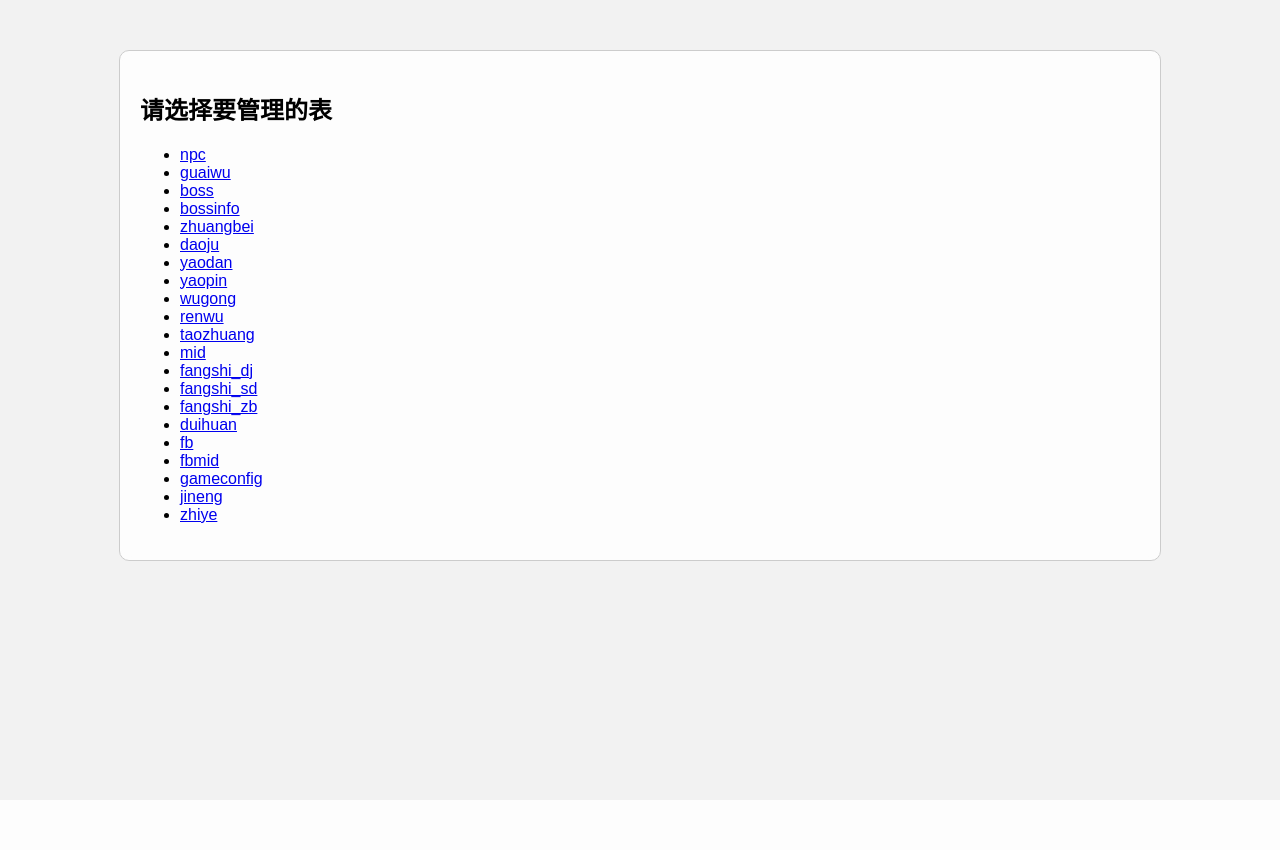
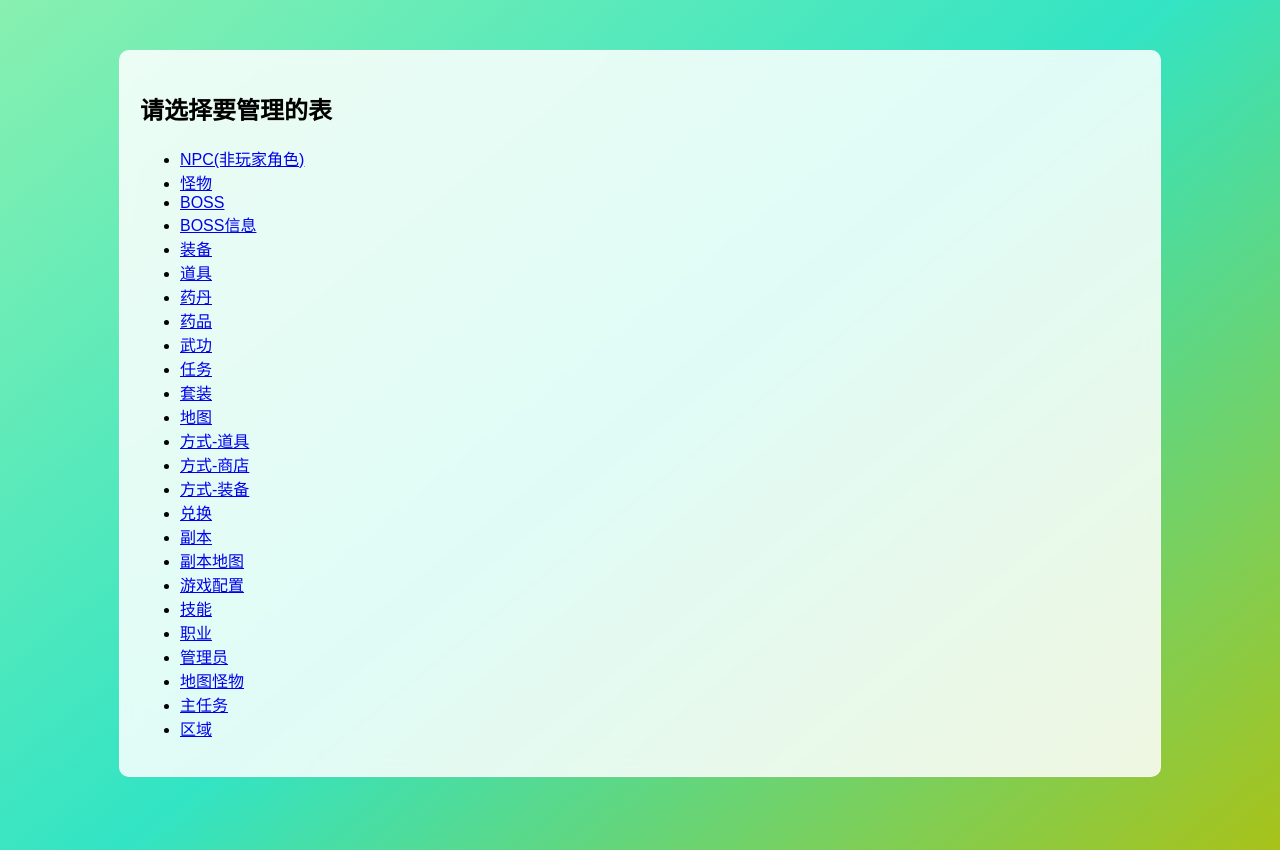
Before and after one commit to miemu1/xunxianji, a PHP site: page /devtool/index.php in a window 1280 px wide. Before the commit the page ends 561 px from the top, so only its background shows below. Run offline with PHP 8.4, Linux system fonts and the light colour scheme; the visitor is signed in with stand-in values (Sample User, id 1).

Commit message:
Update index.php

```diff
--- a/devtool/index.php
+++ b/devtool/index.php
@@ -1,6 +1,15 @@
 <?php
 session_start();
 require_once __DIR__ . '/config.php';
+
+// 生成随机渐变背景
+function random_gradient() {
+    $c1 = sprintf('#%06X', mt_rand(0, 0xFFFFFF));
+    $c2 = sprintf('#%06X', mt_rand(0, 0xFFFFFF));
+    $c3 = sprintf('#%06X', mt_rand(0, 0xFFFFFF));
+    $angle = mt_rand(0, 360);
+    return "linear-gradient({$angle}deg, {$c1}, {$c2}, {$c3})";
+}
 
 function redirect($url) {
     header('Location: ' . $url);
@@ -22,9 +31,10 @@ if (!isset($_SESSION['devtool'])) {
     <html lang="zh-CN">
     <meta charset="utf-8">
     <title>开发者工具登录</title>
+    <?php $bg = random_gradient(); ?>
     <style>
-        body{font-family:"Microsoft YaHei",sans-serif;background:#f2f2f2;}
-        .container{max-width:400px;margin:100px auto;padding:20px;background:rgba(255,255,255,0.8);border-radius:10px;border:1px solid #ccc;backdrop-filter:blur(6px);}
+        body{font-family:"Microsoft YaHei",sans-serif;background:<?php echo $bg; ?>;min-height:100vh;margin:0;}
+        .container{max-width:400px;margin:100px auto;padding:20px;background:rgba(255,255,255,0.85);border-radius:10px;border:1px solid rgba(255,255,255,0.6);backdrop-filter:blur(8px);}
         label{display:block;margin-bottom:10px;}
     </style>
     <body>
@@ -41,33 +51,70 @@ if (!isset($_SESSION['devtool'])) {
     exit();
 }
 
-$tableList = [
-    'npc','guaiwu','boss','bossinfo','zhuangbei','daoju','yaodan','yaopin',
-    'wugong','renwu','taozhuang','mid','fangshi_dj','fangshi_sd','fangshi_zb',
-    'duihuan','fb','fbmid','gameconfig','jineng','zhiye'
-];
+$tableList = array(
+    'npc' => 'NPC(非玩家角色)',
+    'guaiwu' => '怪物',
+    'boss' => 'BOSS',
+    'bossinfo' => 'BOSS信息',
+    'zhuangbei' => '装备',
+    'daoju' => '道具',
+    'yaodan' => '药丹',
+    'yaopin' => '药品',
+    'wugong' => '武功',
+    'renwu' => '任务',
+    'taozhuang' => '套装',
+    'mid' => '地图',
+    'fangshi_dj' => '方式-道具',
+    'fangshi_sd' => '方式-商店',
+    'fangshi_zb' => '方式-装备',
+    'duihuan' => '兑换',
+    'fb' => '副本',
+    'fbmid' => '副本地图',
+    'gameconfig' => '游戏配置',
+    'jineng' => '技能',
+    'zhiye' => '职业',
+    'addim' => '管理员',
+    'midguaiwu' => '地图怪物',
+    'zhurenwu' => '主任务',
+    'qy' => '区域'
+);
+
+$columnLabels = array(
+    'npc' => array(
+        'id' => '编号',
+        'nname' => 'NPC名称',
+        'nsex' => 'NPC性别',
+        'ninfo' => 'NPC介绍',
+        'muban' => '代码文件',
+        'taskid' => '任务列表',
+        'mz' => '图片',
+        'rwqy' => '任务区域'
+    )
+);
+
 $table = isset($_GET['table']) ? $_GET['table'] : '';
 $action = isset($_GET['action']) ? $_GET['action'] : 'list';
 
-$style = <<<STYLE
-<style>
-body{font-family:"Microsoft YaHei",sans-serif;background:#f2f2f2;}
-.container{max-width:1000px;margin:50px auto;padding:20px;background:rgba(255,255,255,0.8);border-radius:10px;border:1px solid #ccc;backdrop-filter:blur(6px);}
+$bg = random_gradient();
+$style = '<style>
+body{font-family:"Microsoft YaHei",sans-serif;background:'.$bg.';min-height:100vh;margin:0;}
+.container{max-width:1000px;margin:50px auto;padding:20px;background:rgba(255,255,255,0.85);border-radius:10px;border:1px solid rgba(255,255,255,0.6);backdrop-filter:blur(8px);}
 table{width:100%;border-collapse:collapse;}
 th,td{border:1px solid #999;padding:5px;text-align:left;}
 label{display:block;margin-bottom:10px;}
-</style>
-STYLE;
+input[type=text],input[type=password]{width:100%;padding:5px;border-radius:4px;border:1px solid #ccc;}
+button{padding:5px 10px;margin-top:10px;}
+</style>';
 $header = '<!DOCTYPE html><html lang="zh-CN"><meta charset="utf-8"><title>开发者工具</title>'.$style.'<body><div class="container">';
 $footer = '</div></body></html>';
 
-if (!in_array($table, $tableList)) {
+if (!array_key_exists($table, $tableList)) {
     $table = '';
 }
 
 if ($table && $action === 'insert' && $_SERVER['REQUEST_METHOD'] === 'POST') {
-    $cols = [];
-    $vals = [];
+    $cols = array();
+    $vals = array();
     foreach ($_POST as $k => $v) {
         $cols[] = '`'.$k.'`';
         $vals[':'.$k] = $v;
@@ -75,6 +122,15 @@ if ($table && $action === 'insert' && $_SERVER['REQUEST_METHOD'] === 'POST') {
     $sql = 'INSERT INTO `'.$table.'` (' . implode(',', $cols) . ') VALUES (' . implode(',', array_keys($vals)) . ')';
     $stmt = $pdo->prepare($sql);
     $stmt->execute($vals);
+
+    if ($table === 'npc' && !empty($_POST['muban'])) {
+        $file = basename($_POST['muban']);
+        $path = dirname(__DIR__).'/npc/muban/'.$file;
+        if (!file_exists($path)) {
+            $content = "<?php\n// ".(isset($_POST['nname']) ? $_POST['nname'] : '')." 的脚本\n?>\n";
+            file_put_contents($path, $content);
+        }
+    }
     echo $header;
     echo '<p>插入成功。</p><p><a href="index.php?table='.$table.'">返回</a></p>';
     echo $footer;
@@ -85,11 +141,18 @@ if ($table && $action === 'add') {
     $stmt = $pdo->query('SHOW COLUMNS FROM `'.$table.'`');
     $fields = $stmt->fetchAll(PDO::FETCH_ASSOC);
     echo $header;
-    echo '<h2>新增 '.$table.'</h2>';
+    echo '<h2>新增 '.htmlspecialchars($tableList[$table]).'</h2>';
     echo '<form method="post" action="index.php?table='.$table.'&action=insert">';
+    echo '<p><a href="index.php?table='.$table.'">返回列表</a></p>';
     foreach ($fields as $f) {
         if ($f['Extra'] === 'auto_increment') continue;
-        echo '<div><label>'.$f['Field'].': <input name="'.$f['Field'].'"></label></div>';
+        $fname = $f['Field'];
+        if (isset($columnLabels[$table]) && isset($columnLabels[$table][$fname])) {
+            $label = $columnLabels[$table][$fname].'('.$fname.')';
+        } else {
+            $label = $fname;
+        }
+        echo '<div><label>'.$label.': <input name="'.$fname.'"></label></div>';
     }
     echo '<button type="submit">保存</button>';
     echo '</form>';
@@ -101,13 +164,18 @@ if ($table) {
     $stmt = $pdo->query('SELECT * FROM `'.$table.'` LIMIT 20');
     $rows = $stmt->fetchAll(PDO::FETCH_ASSOC);
     echo $header;
-    echo '<h2>'.htmlspecialchars($table).' 列表</h2>';
+    echo '<h2>'.htmlspecialchars($tableList[$table]).' 列表</h2>';
     echo '<a href="index.php?table='.$table.'&action=add">新增记录</a> | <a href="index.php">返回</a>';
     echo '<table>';
     if ($rows) {
         echo '<tr>';
         foreach (array_keys($rows[0]) as $c) {
-            echo '<th>'.htmlspecialchars($c).'</th>';
+            if (isset($columnLabels[$table]) && isset($columnLabels[$table][$c])) {
+                $label = $columnLabels[$table][$c].'('.$c.')';
+            } else {
+                $label = $c;
+            }
+            echo '<th>'.htmlspecialchars($label).'</th>';
         }
         echo '</tr>';
         foreach ($rows as $r) {
@@ -122,12 +190,13 @@ if ($table) {
     echo $footer;
     exit();
 }
+
+echo $header;
 ?>
-<?php echo $header; ?>
 <h2>请选择要管理的表</h2>
 <ul>
-<?php foreach ($tableList as $t): ?>
-    <li><a href="index.php?table=<?php echo $t; ?>"><?php echo $t; ?></a></li>
+<?php foreach ($tableList as $t => $label): ?>
+    <li><a href="index.php?table=<?php echo $t; ?>"><?php echo htmlspecialchars($label); ?></a></li>
 <?php endforeach; ?>
 </ul>
 <?php echo $footer; ?>
```
